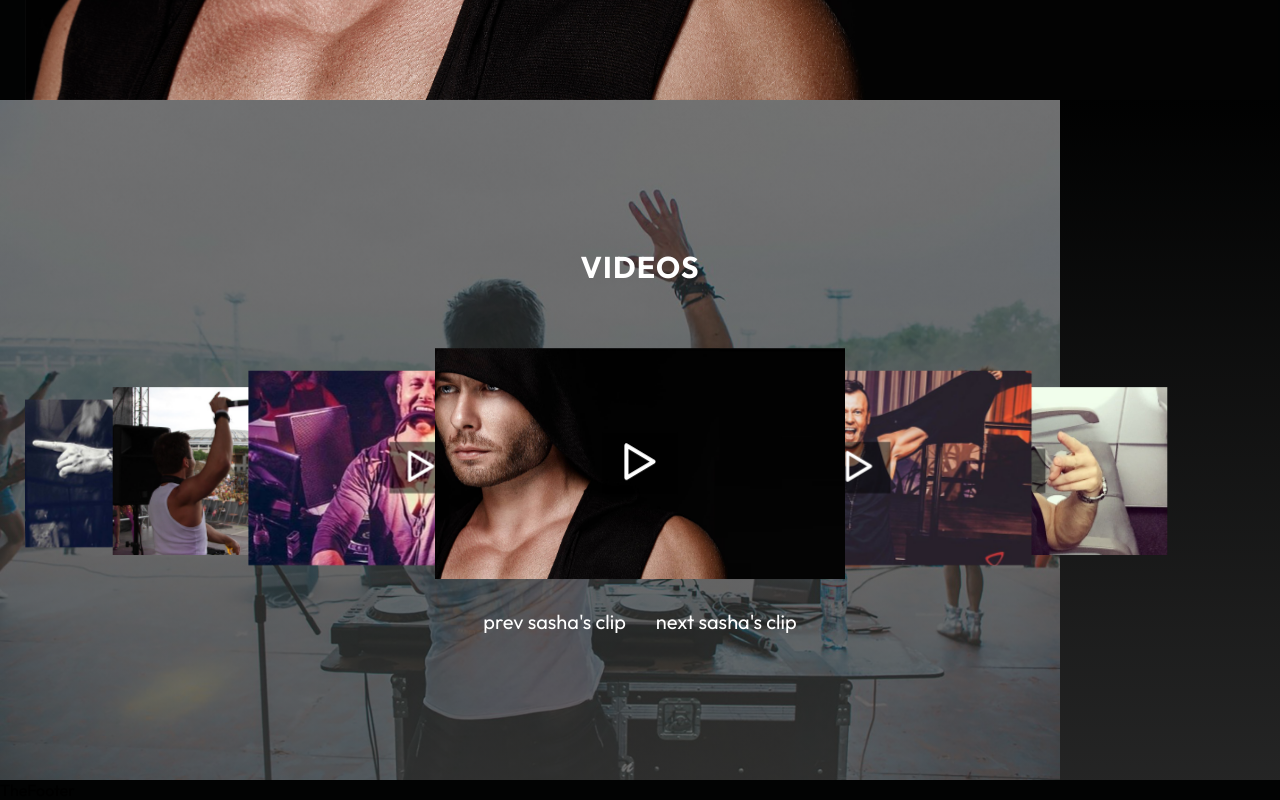
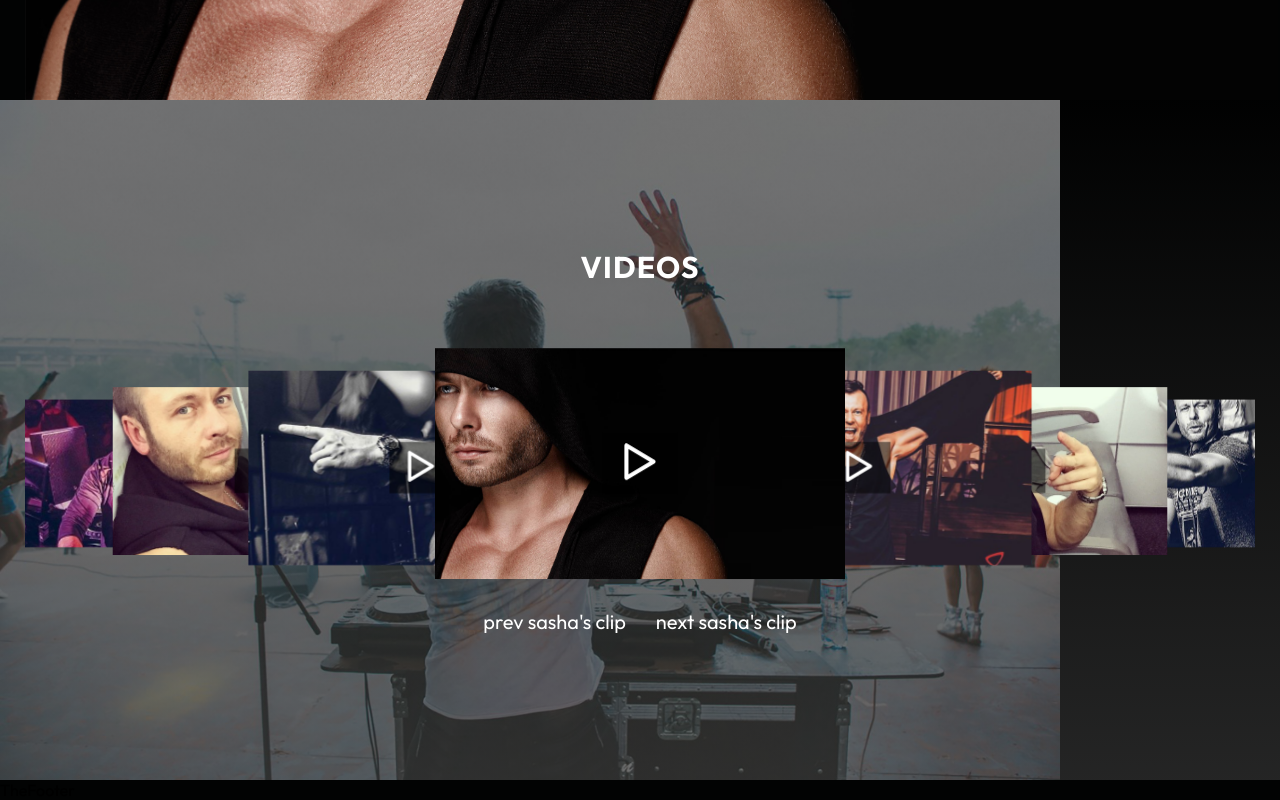
Before and after one commit to sashadith/website, a Next.js app: page / in a window 1280 px wide. Shown: the part 1580-2380 px from the top of the page. Built offline with nearby package versions, Linux system fonts and the light colour scheme.

Commit message:
edit list clips

```diff
--- a/package.json
+++ b/package.json
@@ -12,6 +12,7 @@
     "@types/node": "20.5.4",
     "@types/react": "18.2.21",
     "@types/react-dom": "18.2.7",
+    "animejs": "^3.2.1",
     "aos": "^2.3.4",
     "eslint": "8.47.0",
     "eslint-config-next": "13.4.19",
--- a/src/app/page.tsx
+++ b/src/app/page.tsx
@@ -1,5 +1,6 @@
 import { Hero } from '../components/Hero/Hero';
 import { Videos } from '../components/Videos/Videos';
+import { VideosAnimate } from '../components/VideosAnimate/VideosAnimate';
 
 export default function Home() {
 
@@ -7,6 +8,7 @@ export default function Home() {
     <main>
       <Hero />
       <Videos />
+      {/* <VideosAnimate /> */}
     </main>
   )
 }
--- a/src/components/Carousel/Carousel.jsx
+++ b/src/components/Carousel/Carousel.jsx
@@ -22,12 +22,14 @@ import Image5 from '../../assets/images/slider4.jpg';
 import Image6 from '../../assets/images/slider5.jpg';
 
 const videoData = [
-  { videoId: "MlWzWK-8A-Y", coverImage: Image1 },
-  { videoId: "E-o6-1GRJ6g", coverImage: Image2 },
-  { videoId: "-WUdUHRnr7s", coverImage: Image3 },
-  { videoId: "RvhyRdgbC7s", coverImage: Image4 },
-  { videoId: "m85USGDxUlQ", coverImage: Image5 },
-  { videoId: "yPDCAHV2oEI", coverImage: Image6 },
+  { videoId: "0TQPPGl-W8c", coverImage: Image1 },
+  { videoId: "RvhyRdgbC7s", coverImage: Image2 },
+  { videoId: "cD1O7M5oKps", coverImage: Image3 },
+  { videoId: "-WUdUHRnr7s", coverImage: Image4 },
+  { videoId: "HqX6W-OCcHI", coverImage: Image5 },
+  { videoId: "-Yxm8m03CcE", coverImage: Image6 },
+  { videoId: "E-o6-1GRJ6g", coverImage: Image3 },
+  { videoId: "YE8mfxv_FeA", coverImage: Image4 },
 ];
 
 // const useRefArray = (size) => {
@@ -98,18 +100,18 @@ export const Carousel = () => {
           modifier: 1.5,
           slideShadows: false,
         }}
+        slidesPerView={'auto'} // Set the default slidesPerView to 'auto'
         breakpoints={{
           576: {
-            slidesPerView: 1.3,
+            slidesPerView: 'auto', // Override slidesPerView for screens >= 576px
+          },
+          768: {
+            slidesPerView: 2,
           },
           980: {
             slidesPerView: 3,
           },
         }}
-      // navigation={{
-      //   nextEl: '.buttonNext',
-      //   prevEl: '.buttonPrev',
-      // }}
       >
         {videoData.map((video, index) => (
           <SwiperSlide key={index}>
```
Also changed, not shown: src/components/VideosAnimate/VideosAnimate.jsx (added, +40 -0 lines), src/components/VideosAnimate/VideosAnimate.module.scss (added, +37 -0 lines), src/components/VideosAnimate/index.js (added), 1 other file (tests, documents, lock files or other folders).
